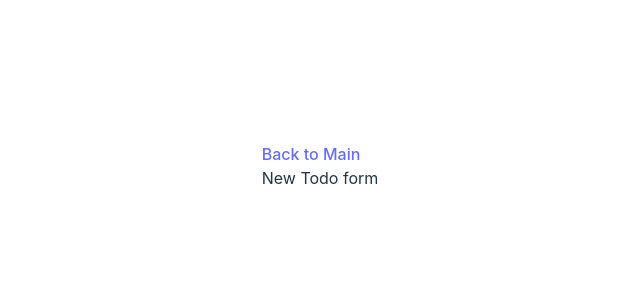
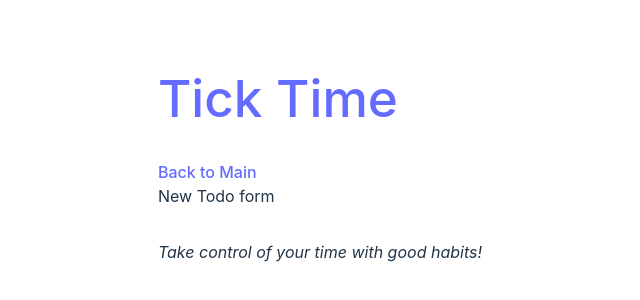
Before and after one commit to rezahedi/ticktime, a React (Vite) app: page /new in a window 1280 px wide. Shown: the part 234-534 px from the top of the page, without its empty margins (320-960 px from the left). Built offline with nearby package versions, Linux system fonts and the light colour scheme.

Commit message:
Create layout components

```diff
--- a/src/App.css
+++ b/src/App.css
@@ -9,3 +9,10 @@
   font-size: 1rem;
   text-align: center;
 }
+
+header{
+  margin: 2rem auto;
+}
+footer{
+  margin: 2rem auto;
+}
--- a/src/App.jsx
+++ b/src/App.jsx
@@ -2,14 +2,17 @@ import './App.css'
 import { Routes, Route } from 'react-router-dom'
 import Main from './pages'
 import New from './pages/New'
+import { Header, Footer } from './components/layout'
 
 function App() {
   return (
     <>
+      <Header />
       <Routes>
         <Route path="/" element={<Main />} />
         <Route path="/new" element={<New />} />
       </Routes>
+      <Footer />
     </>
   )
 }
--- /dev/null
+++ b/src/components/layout/Footer.jsx
@@ -0,0 +1,10 @@
+
+const Footer = () => {
+  return (
+    <footer>
+      <i>Take control of your time with good habits!</i>
+    </footer>
+  )
+}
+
+export default Footer
--- /dev/null
+++ b/src/components/layout/Header.jsx
@@ -0,0 +1,13 @@
+import { Link } from 'react-router-dom'
+
+const Header = () => {
+  return (
+    <header>
+      <h1>
+        <Link to="/">Tick Time</Link>
+      </h1>
+    </header>
+  )
+}
+
+export default Header
--- /dev/null
+++ b/src/components/layout/index.js
@@ -0,0 +1,7 @@
+import Header from './Header'
+import Footer from './Footer'
+
+export {
+  Header,
+  Footer
+}
--- a/src/pages/index.jsx
+++ b/src/pages/index.jsx
@@ -65,7 +65,6 @@ const Main = () => {
 
   return (
     <>
-      <h1>Tick Time</h1>
       <Link to="/new">
         <button>Add New</button>
       </Link>
```
